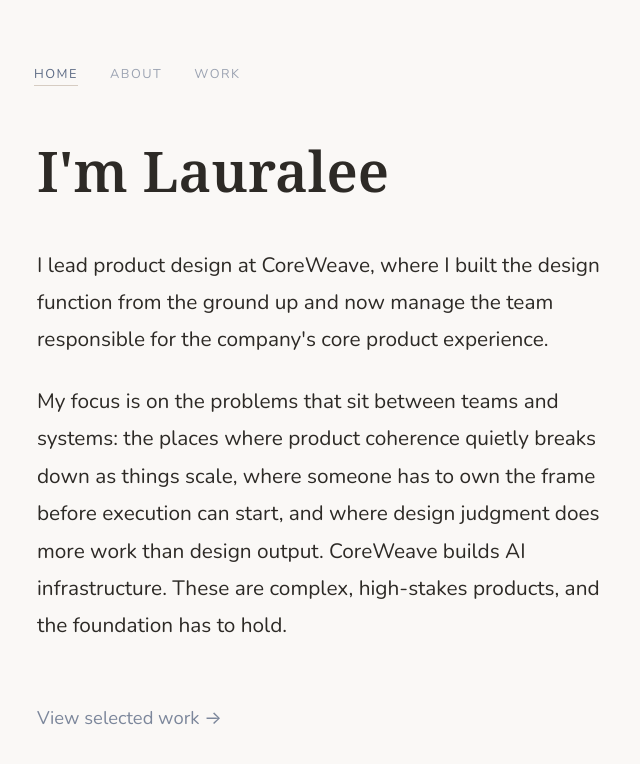
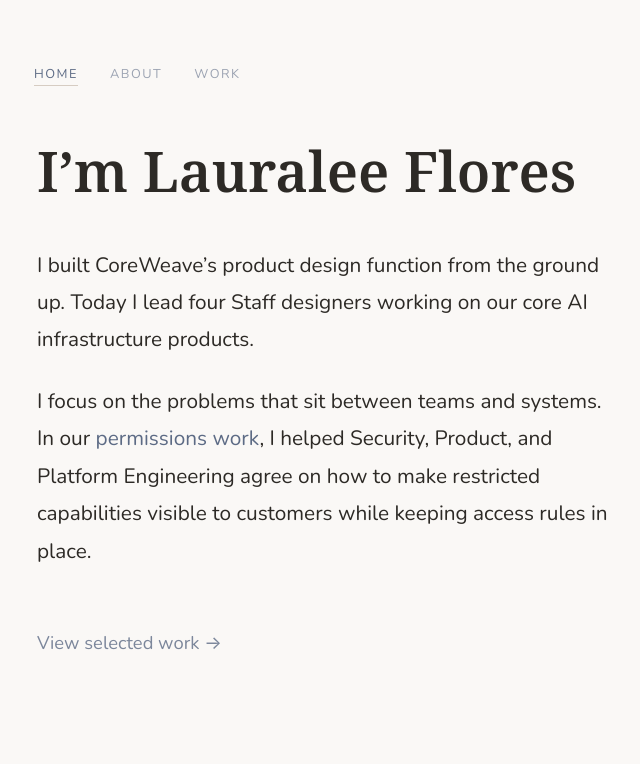
Before and after one commit to flores8/lauralee2025, a Next.js app: page / in a window 1280 px wide. Shown: the top 764 px of the page, without its empty margins (313-953 px from the left). Built offline with nearby package versions, Linux system fonts and the light colour scheme.

Commit message:
Refresh home page introduction

```diff
--- a/app/page.js
+++ b/app/page.js
@@ -3,11 +3,13 @@ import Link from 'next/link'
 export default function Home() {
   return (
     <div className="intro">
-      <h1>I'm Lauralee</h1>
-      <p>I lead product design at CoreWeave, where I built the design function from the ground up and now manage the team responsible for the company's core product experience.
+      <h1>I’m Lauralee Flores</h1>
+      <p>
+        I built CoreWeave’s product design function from the ground up. Today I lead four Staff designers working on our core AI infrastructure products.
       </p>
       <p>
-      My focus is on the problems that sit between teams and systems: the places where product coherence quietly breaks down as things scale, where someone has to own the frame before execution can start, and where design judgment does more work than design output. CoreWeave builds AI infrastructure. These are complex, high-stakes products, and the foundation has to hold.
+        I focus on the problems that sit between teams and systems. In our{' '}
+        <Link href="/work/permission-aware-systems">permissions work</Link>, I helped Security, Product, and Platform Engineering agree on how to make restricted capabilities visible to customers while keeping access rules in place.
       </p>
       <p><Link href="/work" className="more-link">View selected work →</Link></p>
     </div>
```
Also changed, not shown: 1 other file (tests, documents, lock files or other folders).
